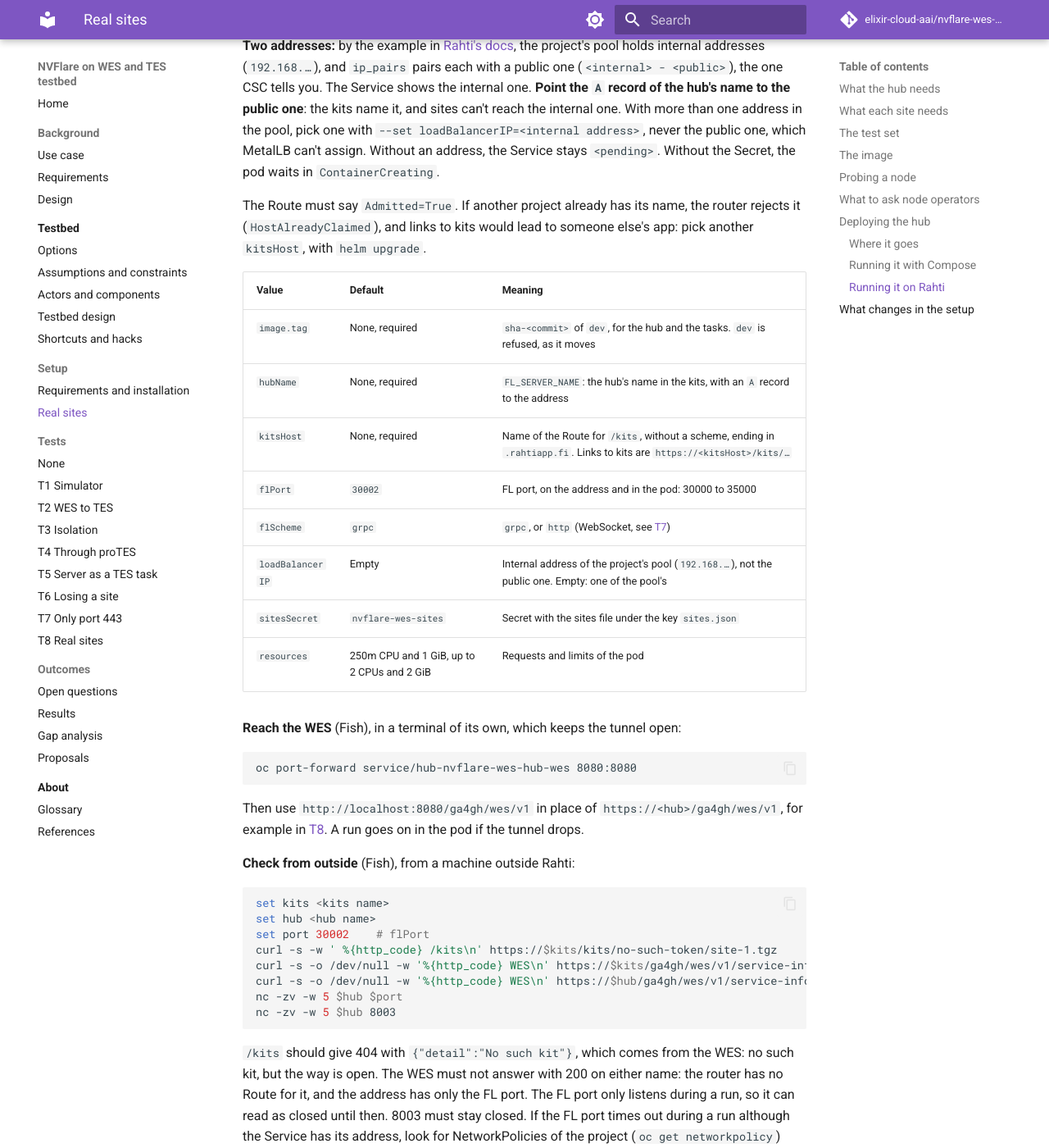
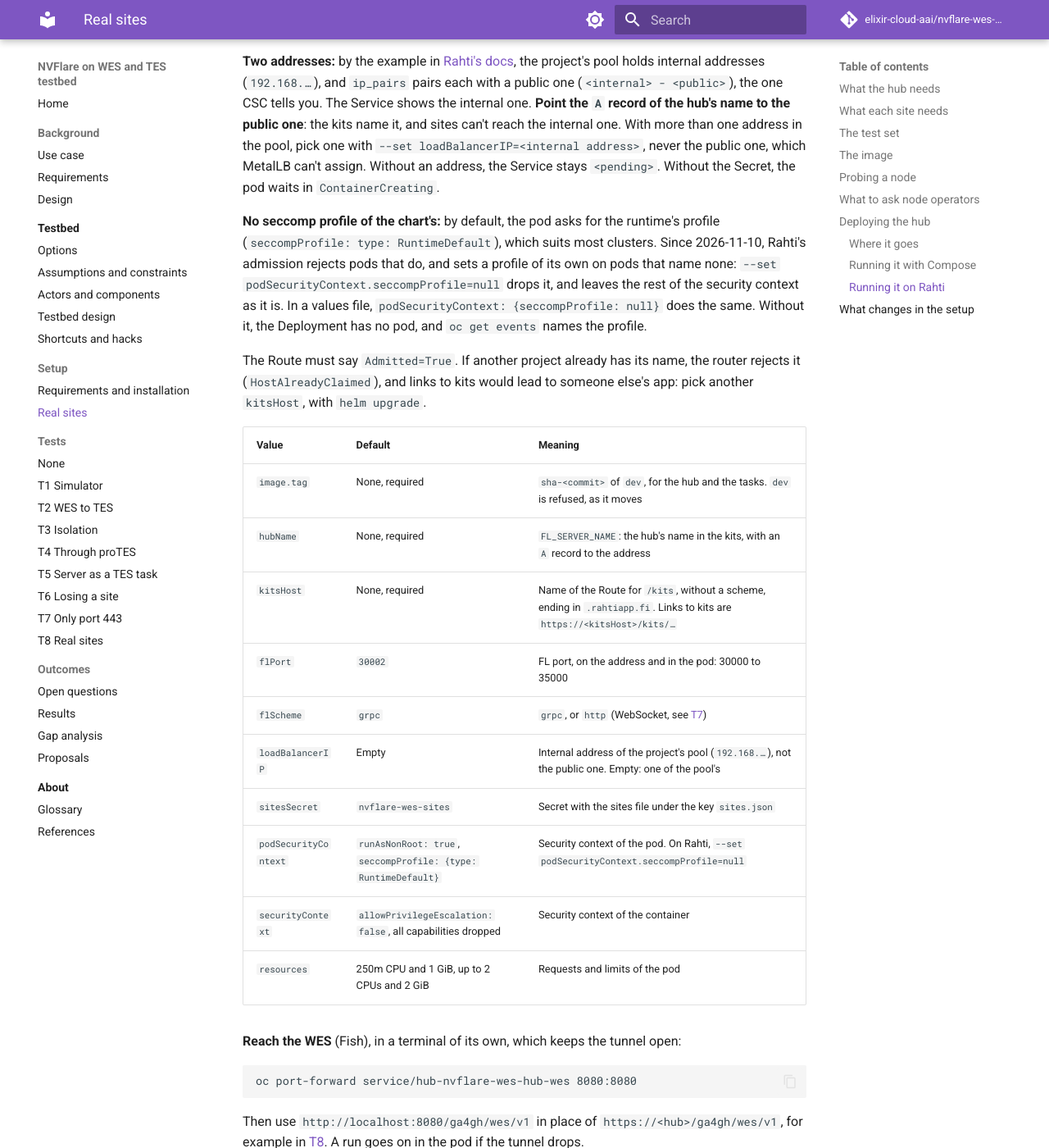
Before and after one commit to elixir-cloud-aai/nvflare-wes-testbed, an MkDocs documentation site: the page built from docs/setup/real-sites.md, in a window 1280 px wide and 1400 px high, scrolled down 7858 px. Shown: the whole window at 82% size. Built offline with MkDocs 1.6.1 and Material for MkDocs 9.7.7, drawn with Linux system fonts in a browser that asks for light colours; comment, search, counter and statistics services are not loaded; some of the changed text lies outside the part shown.

Commit message:
fix: make the pod security context configurable
Rahti's admission rejects pods that ask for the RuntimeDefault seccomp
profile since 2026-11-10, and the chart hard-coded it. Add the values
podSecurityContext and securityContext, as in helm create, with
today's contexts as defaults, test that
--set podSecurityContext.seccompProfile=null drops the profile only,
and document the override for Rahti.

Closes #32

Co-Authored-By: Claude Opus 5.5 <noreply@anthropic.com>
Claude-Session: https://claude.ai/code/session_011FSoqMpmDCfbACLj3uy6xV

````diff
--- a/docs/setup/real-sites.md
+++ b/docs/setup/real-sites.md
@@ -183,7 +183,8 @@ helm install hub charts/nvflare-wes-hub \
     --set image.tag=sha-<commit> \
     --set hubName=<hub name> \
     --set kitsHost=<kits name> \
-    --set flPort=30002
+    --set flPort=30002 \
+    --set podSecurityContext.seccompProfile=null
 oc rollout status deployment/hub-nvflare-wes-hub
 oc get service hub-nvflare-wes-hub-fl -o jsonpath='{.status.loadBalancer.ingress[0].ip}'; echo
 oc get ipaddresspools.metallb.io -n metallb-system <rahti project> -o jsonpath='{.metadata.annotations.ip_pairs}'; echo
@@ -191,6 +192,8 @@ oc get route hub-nvflare-wes-hub-kits -o jsonpath='{.status.ingress[0].condition
 ```
 
 **Two addresses:** by the example in [Rahti's docs](https://docs.csc.fi/cloud/rahti/configurations/loadbalancer-service/), the project's pool holds internal addresses (`192.168.…`), and `ip_pairs` pairs each with a public one (`<internal> - <public>`), the one CSC tells you. The Service shows the internal one. **Point the `A` record of the hub's name to the public one**: the kits name it, and sites can't reach the internal one. With more than one address in the pool, pick one with `--set loadBalancerIP=<internal address>`, never the public one, which MetalLB can't assign. Without an address, the Service stays `<pending>`. Without the Secret, the pod waits in `ContainerCreating`.
+
+**No seccomp profile of the chart's:** by default, the pod asks for the runtime's profile (`seccompProfile: type: RuntimeDefault`), which suits most clusters. Since 2026-11-10, Rahti's admission rejects pods that do, and sets a profile of its own on pods that name none: `--set podSecurityContext.seccompProfile=null` drops it, and leaves the rest of the security context as it is. In a values file, `podSecurityContext: {seccompProfile: null}` does the same. Without it, the Deployment has no pod, and `oc get events` names the profile.
 
 The Route must say `Admitted=True`. If another project already has its name, the router rejects it (`HostAlreadyClaimed`), and links to kits would lead to someone else's app: pick another `kitsHost`, with `helm upgrade`.
 
@@ -203,6 +206,8 @@ The Route must say `Admitted=True`. If another project already has its name, the
 | `flScheme` | `grpc` | `grpc`, or `http` (WebSocket, see [T7](../tests/t7-port-443.md)) |
 | `loadBalancerIP` | Empty | Internal address of the project's pool (`192.168.…`), not the public one. Empty: one of the pool's |
 | `sitesSecret` | `nvflare-wes-sites` | Secret with the sites file under the key `sites.json` |
+| `podSecurityContext` | `runAsNonRoot: true`, `seccompProfile: {type: RuntimeDefault}` | Security context of the pod. On Rahti, `--set podSecurityContext.seccompProfile=null` |
+| `securityContext` | `allowPrivilegeEscalation: false`, all capabilities dropped | Security context of the container |
 | `resources` | 250m CPU and 1 GiB, up to 2 CPUs and 2 GiB | Requests and limits of the pod |
 
 **Reach the WES** (Fish), in a terminal of its own, which keeps the tunnel open:
````
Also changed, not shown: 4 other files.
